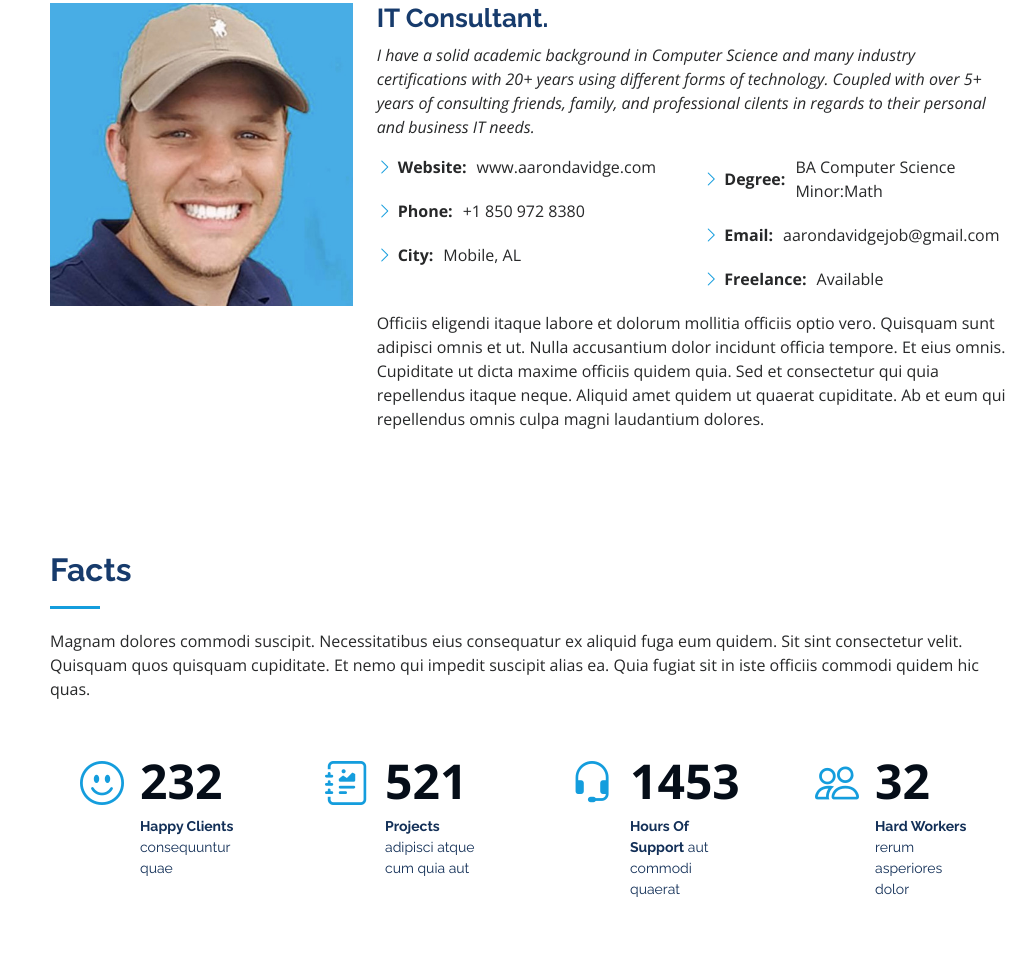
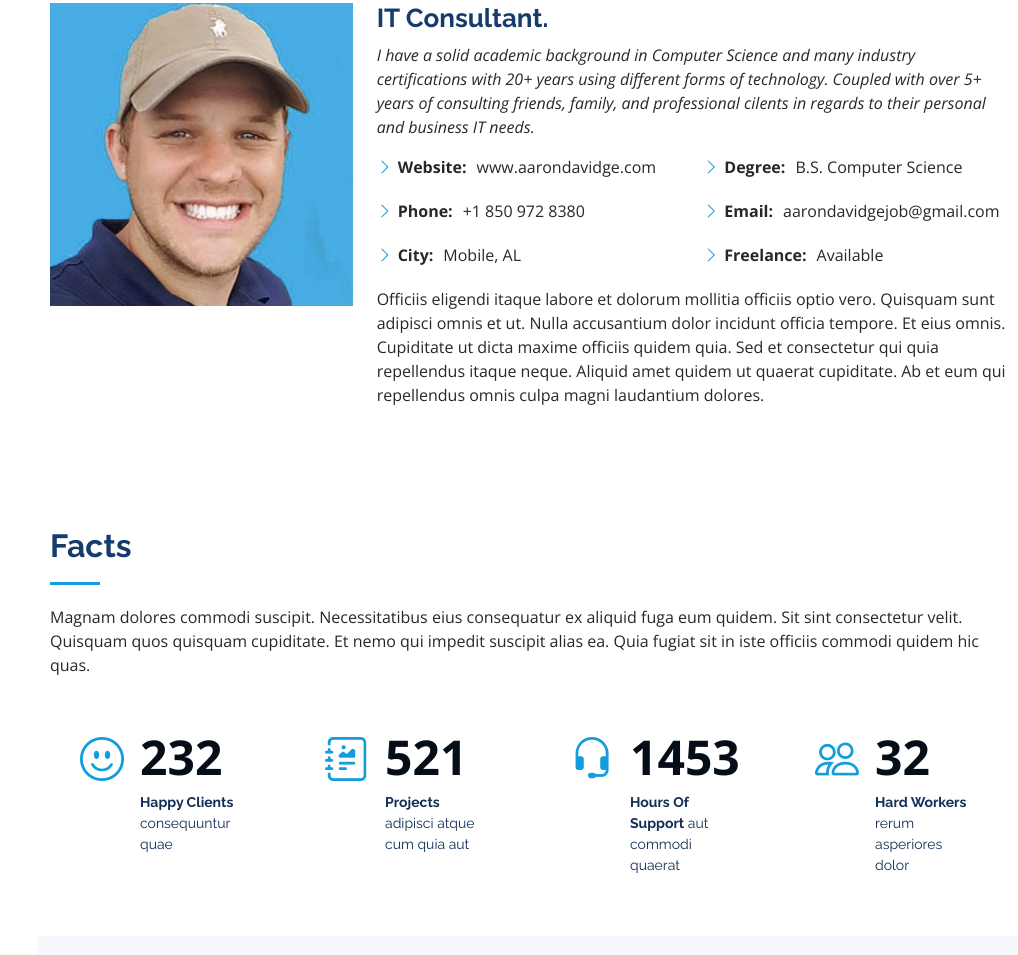
Before and after one commit to aarondavidgepersonal/portfolio-pipeline, a plain HTML site: page index.html in a window 1280 px wide. Shown: the part 1013-1968 px from the top of the page, without its empty margins (262-1280 px from the left). Drawn offline with nearby package versions, Linux system fonts and the light colour scheme.

Commit message:
Update index.html

```diff
--- a/index.html
+++ b/index.html
@@ -119,7 +119,7 @@
               <div class="col-lg-6">
                 <ul>
 
-                  <li><i class="bi bi-chevron-right"></i> <strong>Degree:</strong> <span>BA Computer Science Minor:Math</span></li>
+                  <li><i class="bi bi-chevron-right"></i> <strong>Degree:</strong> <span>B.S. Computer Science</span></li>
                   <li><i class="bi bi-chevron-right"></i> <strong>Email:</strong> <span>aarondavidgejob@gmail.com</span></li>
                   <li><i class="bi bi-chevron-right"></i> <strong>Freelance:</strong> <span>Available</span></li>
                 </ul>
```
